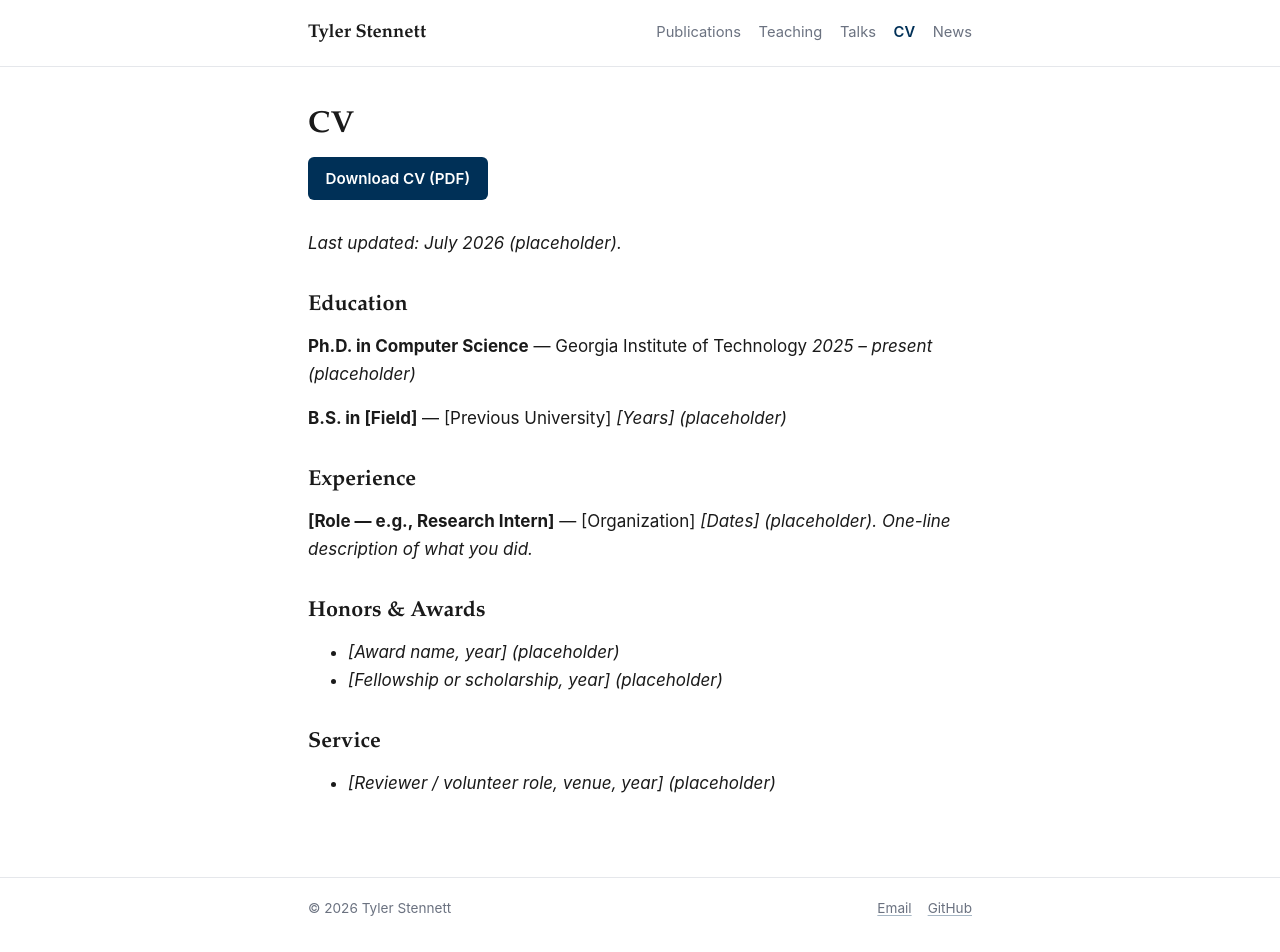
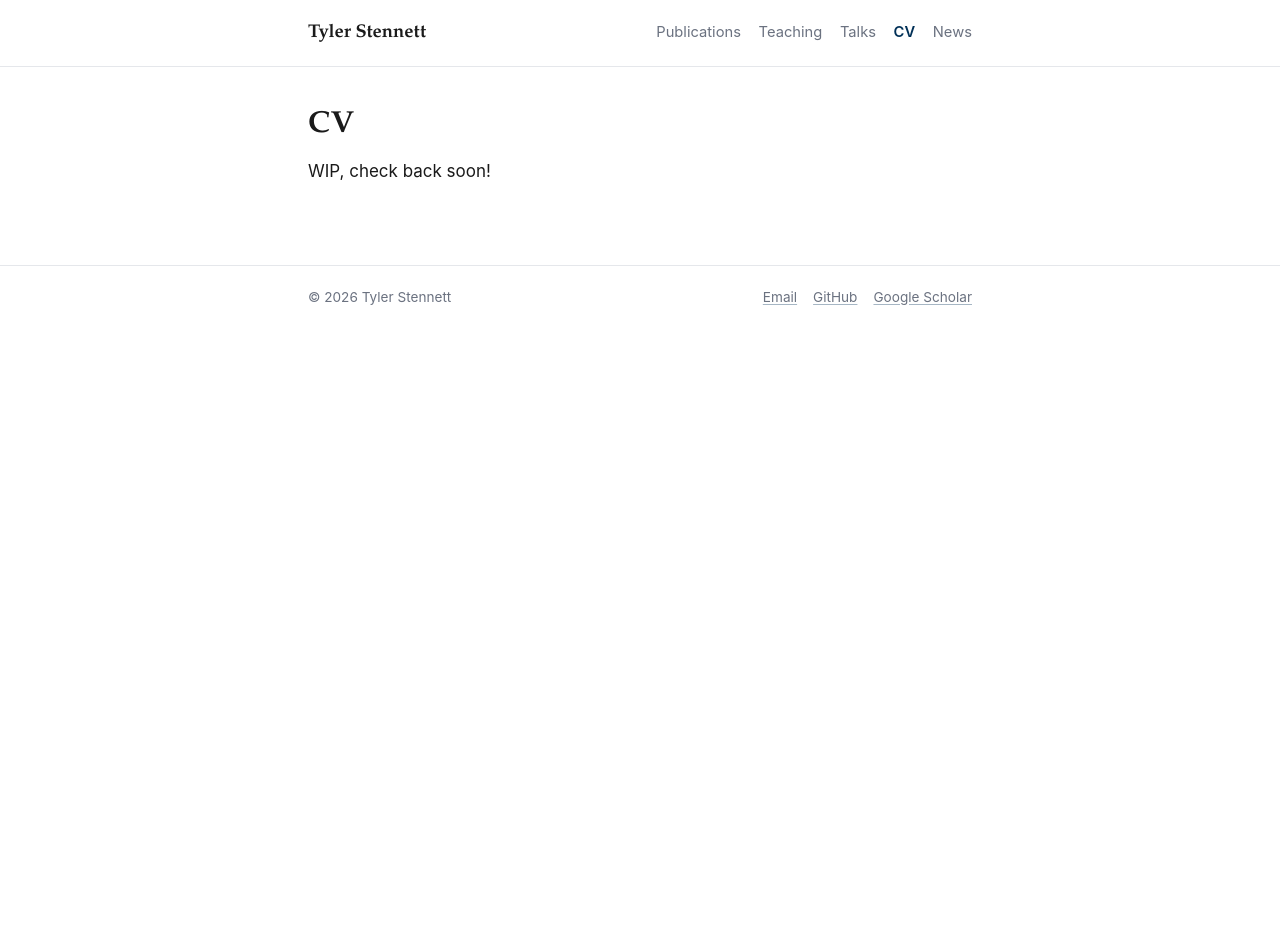
Before and after one commit to tylerstennett/tylerstennett.github.io, a Jekyll site: the page built from cv.md, in a window 1280 px wide. Built offline with Jekyll 4.4.1, drawn with Linux system fonts in a browser that asks for light colours; after the commit the page ends 900 px from its top, so only the background shows below that.

Commit message:
feat: add scholar to footer, stub cv page as wip

```diff
--- a/_includes/footer.html
+++ b/_includes/footer.html
@@ -4,6 +4,7 @@
     <span class="footer-links">
       <a href="mailto:{{ site.author.email }}">Email</a>
       <a href="https://github.com/{{ site.github_username }}">GitHub</a>
+      {% if site.scholar_url != "" %}<a href="{{ site.scholar_url }}">Google Scholar</a>{% endif %}
     </span>
   </div>
 </footer>
--- a/_layouts/home.html
+++ b/_layouts/home.html
@@ -10,7 +10,6 @@ layout: default
       <a href="mailto:{{ site.author.email }}">Email</a>
       <a href="https://github.com/{{ site.github_username }}">GitHub</a>
       {% if site.scholar_url != "" %}<a href="{{ site.scholar_url }}">Google Scholar</a>{% endif %}
-      <a href="{{ '/assets/files/cv.pdf' | relative_url }}">CV</a>
     </div>
   </div>
 </section>
--- a/cv.md
+++ b/cv.md
@@ -3,28 +3,4 @@ title: CV
 permalink: /cv/
 ---
 
-<a class="button" href="{{ '/assets/files/cv.pdf' | relative_url }}">Download CV (PDF)</a>
-
-*Last updated: July 2026 (placeholder).*
-
-## Education
-
-**Ph.D. in Computer Science** — Georgia Institute of Technology
-*2025 – present (placeholder)*
-
-**B.S. in [Field]** — [Previous University]
-*[Years] (placeholder)*
-
-## Experience
-
-**[Role — e.g., Research Intern]** — [Organization]
-*[Dates] (placeholder). One-line description of what you did.*
-
-## Honors & Awards
-
-- *[Award name, year] (placeholder)*
-- *[Fellowship or scholarship, year] (placeholder)*
-
-## Service
-
-- *[Reviewer / volunteer role, venue, year] (placeholder)*
+WIP, check back soon!
```
Also changed, not shown: CLAUDE.md (+1 -1 lines).
